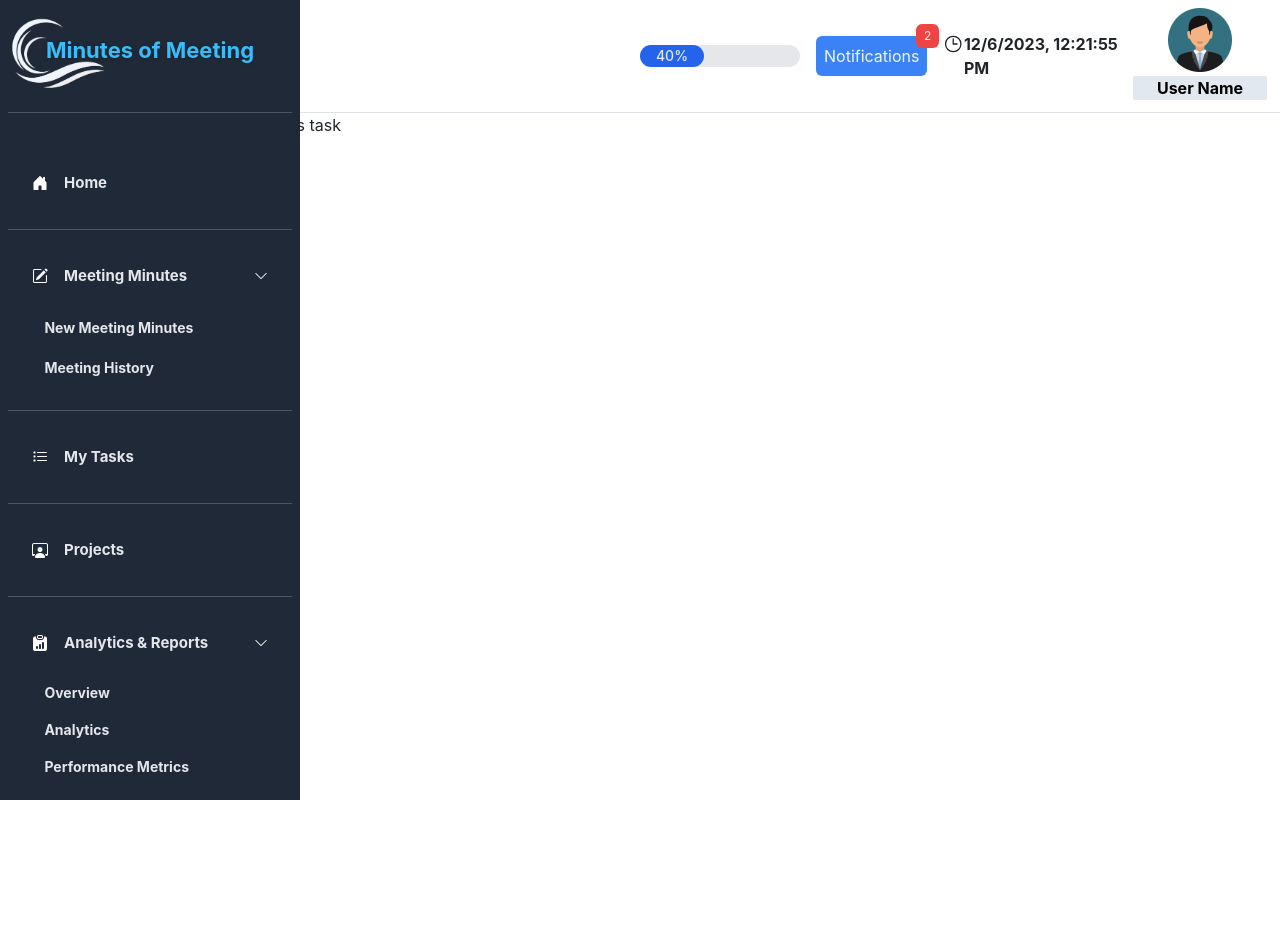
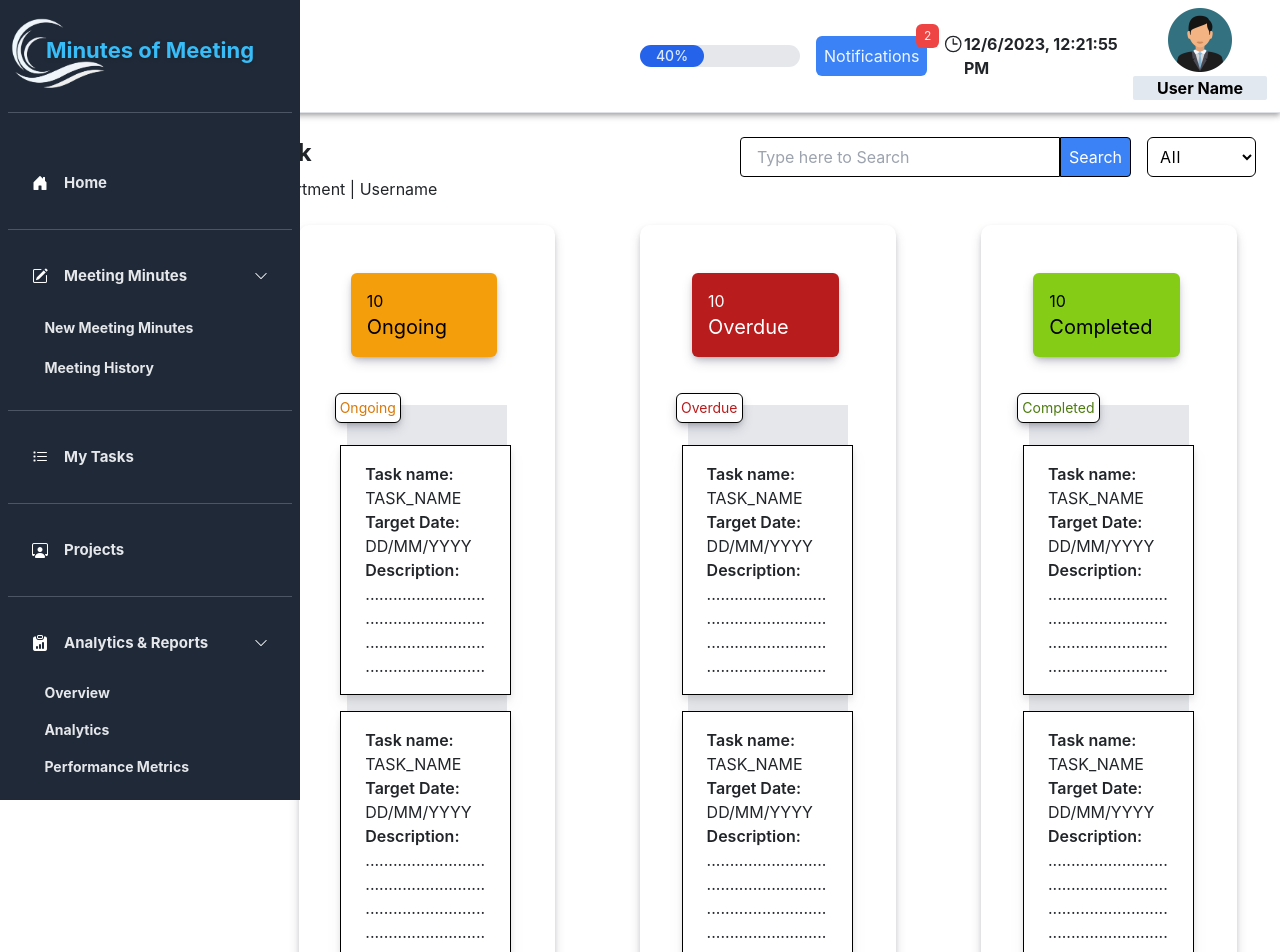
Before and after one commit to shripatil1999/Mom2, a React (Create React App) app: page /task in a window 1280 px wide. Shown: the top 952 px of the page. Before the commit the page ends 800 px from the top, so only its background shows below. Built offline with nearby package versions, Linux system fonts and the light colour scheme.

Commit message:
Last Commit of the Day

```diff
--- a/src/frontend/dashboard/Task.js
+++ b/src/frontend/dashboard/Task.js
@@ -1,12 +1,149 @@
-import React from 'react'
-import GlobalLayout from '../utils/hoc/globalLayout'
+import React from "react";
+import GlobalLayout from "../utils/hoc/globalLayout";
+import SearchFilter from "../utils/elements/SearchFilter";
 
 const Task = () => {
   return (
     <GlobalLayout>
-      <p>This is task</p>
+      <div className="flex justify-between task-header mt-4">
+        <p className="text-2xl font-bold">Task</p>
+        <SearchFilter />
+      </div>
+      <p className="text-large">Department | Username </p>
+      <main className="TaskMain mt-4 flex justify-around flex-wrap ">
+
+        <div style={{boxShadow: "rgba(50, 50, 93, 0.25) 0px 6px 12px -2px, rgba(0, 0, 0, 0.3) 0px 3px 7px -3px", borderRadius:'10px'}}  className="onGoing w-1/4 p-5">
+          <div style={{boxShadow: "rgba(50, 50, 93, 0.25) 0px 6px 12px -2px, rgba(0, 0, 0, 0.3) 0px 3px 7px -3px"}} className="title w-11/12  rounded text-black  bg-amber-500 ml-1 p-3">
+            <p className="">{10}</p>
+            <p className="text-xl ">Ongoing</p>
+          </div>
+          <div className="taskList w-full mt-5">
+            <div className="gray-back relative bg-gray-200 w-full py-4">
+              <div style={{boxShadow: "rgba(50, 50, 93, 0.25) 0px 6px 12px -2px, rgba(0, 0, 0, 0.3) 0px 3px 7px -3px"}} className="buttonTypeName absolute -top-3 -left-3 z-40 py-1 px-1 w-fit  bg-white border rounded border-black">
+                <p className="text-sm text-amber-600">Ongoing</p>
+              </div>
+              <div style={{width: '107%',marginLeft: '-4%'}} className="cardList card border drop-shadow-lg rounded-none border-black relative mt-3 py-3 px-4">
+                <div className="cardTitle">
+                  <span className="font-semibold">Task name: </span>
+                  <span> TASK_NAME</span> <br />
+                  <span className="font-semibold">Target Date: </span>
+                  <span> DD/MM/YYYY</span>
+                </div>
+                <span className="font-semibold">Description: </span>
+                <p>
+                  {" "}
+                  .................................................... <br />
+                  ....................................................
+                </p>
+              </div>
+
+              <div style={{width: '107%',marginLeft: '-4%'}} className="cardList card border drop-shadow-lg rounded-none border-black relative mt-3 py-3 px-4">
+                <div className="cardTitle">
+                  <span className="font-semibold">Task name: </span>
+                  <span> TASK_NAME</span> <br />
+                  <span className="font-semibold">Target Date: </span>
+                  <span> DD/MM/YYYY</span>
+                </div>
+                <span className="font-semibold">Description: </span>
+                <p>
+                  {" "}
+                  .................................................... <br />
+                  ....................................................
+                </p>
+              </div>
+            </div>
+          </div>
+        </div>
+
+        <div style={{boxShadow: "rgba(50, 50, 93, 0.25) 0px 6px 12px -2px, rgba(0, 0, 0, 0.3) 0px 3px 7px -3px", borderRadius:'10px'}}  className="overDue w-1/4 p-5">
+          <div style={{boxShadow: "rgba(50, 50, 93, 0.25) 0px 6px 12px -2px, rgba(0, 0, 0, 0.3) 0px 3px 7px -3px"}} className="title w-11/12 rounded text-white  bg-red-700 ml-1 p-3">
+            <p className="">{10}</p>
+            <p className="text-xl">Overdue</p>
+          </div>
+          <div className="taskList w-full mt-5">
+            <div className="gray-back relative bg-gray-200 w-full py-4">
+              <div style={{boxShadow: "rgba(50, 50, 93, 0.25) 0px 6px 12px -2px, rgba(0, 0, 0, 0.3) 0px 3px 7px -3px"}} className="buttonTypeName absolute -top-3 -left-3 z-40 py-1 px-1 w-fit  bg-white border rounded border-black">
+                <p className="text-sm text-red-700">Overdue</p>
+              </div>
+              <div style={{width: '107%',marginLeft: '-4%'}} className="cardList card border rounded-none drop-shadow-lg border-black relative mt-3 py-3 px-4">
+                <div className="cardTitle">
+                  <span className="font-semibold">Task name: </span>
+                  <span> TASK_NAME</span> <br />
+                  <span className="font-semibold">Target Date: </span>
+                  <span> DD/MM/YYYY</span>
+                </div>
+                <span className="font-semibold">Description: </span>
+                <p>
+                  {" "}
+                  .................................................... <br />
+                  ....................................................
+                </p>
+              </div>
+
+              <div style={{width: '107%',marginLeft: '-4%'}} className="cardList card border rounded-none drop-shadow-lg border-black relative mt-3 py-3 px-4">
+                <div className="cardTitle">
+                  <span className="font-semibold">Task name: </span>
+                  <span> TASK_NAME</span> <br />
+                  <span className="font-semibold">Target Date: </span>
+                  <span> DD/MM/YYYY</span>
+                </div>
+                <span className="font-semibold">Description: </span>
+                <p>
+                  {" "}
+                  .................................................... <br />
+                  ....................................................
+                </p>
+              </div>
+            </div>
+          </div>
+        </div>
+        <div style={{boxShadow: "rgba(50, 50, 93, 0.25) 0px 6px 12px -2px, rgba(0, 0, 0, 0.3) 0px 3px 7px -3px", borderRadius:'10px'}}  className="Completed w-1/4 p-5">
+        <div style={{boxShadow: "rgba(50, 50, 93, 0.25) 0px 6px 12px -2px, rgba(0, 0, 0, 0.3) 0px 3px 7px -3px"}} className="title w-11/12 rounded text-black bg-lime-500 ml-1 p-3">
+            <p className="">{10}</p>
+            <p className="text-xl">Completed</p>
+          </div>
+          <div className="taskList w-full mt-5">
+            <div className="gray-back relative bg-gray-200 w-full py-4">
+              <div style={{boxShadow: "rgba(50, 50, 93, 0.25) 0px 6px 12px -2px, rgba(0, 0, 0, 0.3) 0px 3px 7px -3px"}} className="buttonTypeName absolute -top-3 -left-3 z-40 py-1 px-1 w-fit  bg-white border rounded border-black">
+                <p className="text-sm text-lime-700">Completed</p>
+              </div>
+              <div style={{width: '107%',marginLeft: '-4%'}} className="cardList card border drop-shadow-lg rounded-none border-black relative mt-3 py-3 px-4">
+                <div className="cardTitle">
+                  <span className="font-semibold">Task name: </span>
+                  <span> TASK_NAME</span> <br />
+                  <span className="font-semibold">Target Date: </span>
+                  <span> DD/MM/YYYY</span>
+                </div>
+                <span className="font-semibold">Description: </span>
+                <p>
+                  {" "}
+                  .................................................... <br />
+                  ....................................................
+                </p>
+              </div>
+
+              <div style={{width: '107%',marginLeft: '-4%'}} className="cardList card border drop-shadow-lg rounded-none border-black relative mt-3 py-3 px-4">
+                <div className="cardTitle">
+                  <span className="font-semibold">Task name: </span>
+                  <span> TASK_NAME</span> <br />
+                  <span className="font-semibold">Target Date: </span>
+                  <span> DD/MM/YYYY</span>
+                </div>
+                <span className="font-semibold">Description: </span>
+                <p>
+                  {" "}
+                  .................................................... <br />
+                  ....................................................
+                </p>
+              </div>
+            </div>
+          </div>
+        </div>
+
+      </main>
+
     </GlobalLayout>
-  )
-}
+  );
+};
 
-export default Task
+export default Task;
--- a/src/frontend/header/Header.js
+++ b/src/frontend/header/Header.js
@@ -18,7 +18,7 @@ export default function Header() {
 
   return (
     <>
-      <div className="grid grid-cols-8 border-bottom gap-0">
+      <div style={{ boxShadow:'0px 2px 4px -1px rgba(0,0,0,0.2),0px 4px 5px 0px rgba(0,0,0,0.14),0px 1px 10px 0px rgba(0,0,0,0.12)'}} className="grid grid-cols-8 border-bottom gap-0">
         <div
           style={{
             backgroundImage: `url("/images/background.jpg")`,
--- a/src/frontend/navbar/Navbar.js
+++ b/src/frontend/navbar/Navbar.js
@@ -37,7 +37,7 @@ const Navbar = () => {
         }`}
       >
         <div className="text-sky-500 text-xl">
-          <Link to='/home'
+          <div
             style={{
               backgroundImage: `url("/images/background2.png")`,
               backgroundRepeat: "no-repeat",
@@ -58,7 +58,7 @@ const Navbar = () => {
               className="bi bi-x cursor-pointer ml-28 lg:hidden"
               onClick={toggleSidebar}
             ></i>
-          </Link>
+          </div>
           <div className="mt-3 bg-gray-600 h-[1px]"></div>
         </div>
         {/* <div className="p-2.5 flex items-center rounded-md px-4 duration-300 cursor-pointer bg-gray-700 text-white">
```
